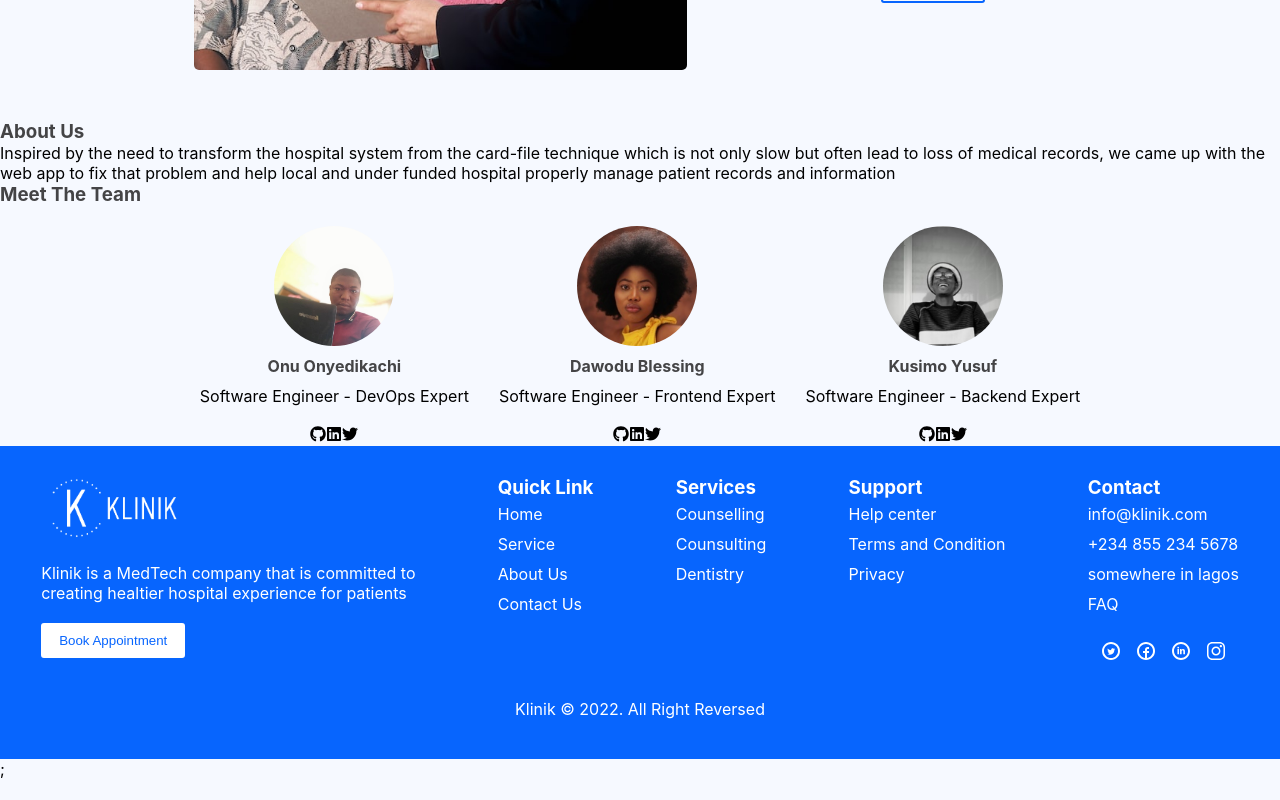
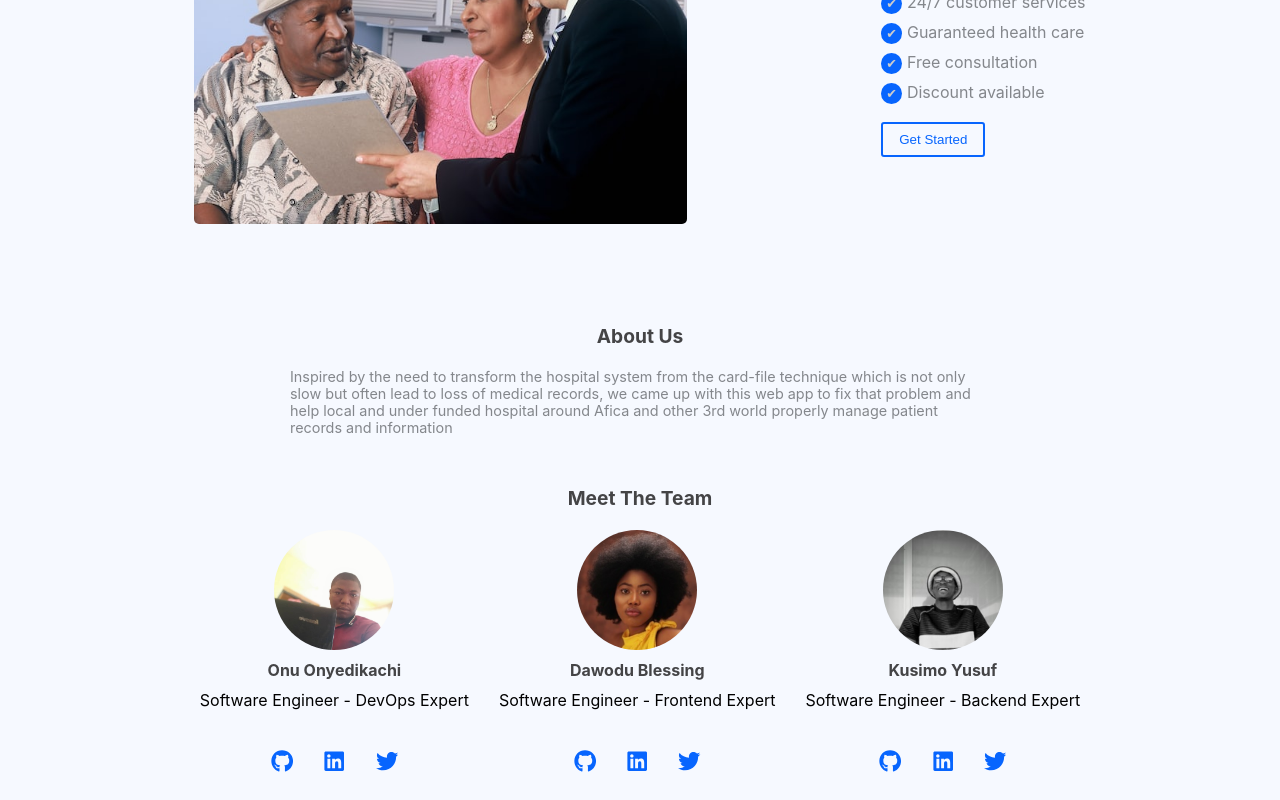
Before and after one commit to St-Pardon/klinik, a React (Create React App) app in the folder client/: page / in a window 1280 px wide. Shown: the part 1240-2040 px from the top of the page. Before the commit the page ends 2019 px from the top, so only its background shows below. Built offline with nearby package versions, Linux system fonts and the light colour scheme.

Commit message:
:hammer: updated Landing page

```diff
--- a/client/src/Landing-Page/landingPage.jsx
+++ b/client/src/Landing-Page/landingPage.jsx
@@ -92,11 +92,11 @@ const LandingPage = () => {
           </Figure>
         </Section>
         <Section peek>
-          <SecHeading service>Take a Peek</SecHeading>
+          <SecHeading peek>Take a Peek</SecHeading>
           <ProductComponent />
         </Section>
         <section id="service">
-          <SecHeading service>Our Services</SecHeading>
+          <SecHeading center>Our Services</SecHeading>
           <ServicesContainer>
             <Service>
               <Icon service>
@@ -146,18 +146,19 @@ const LandingPage = () => {
             </div>
           </WhyUs>
         </section>
-        <section id="#about-us">
-          <SecHeading>About Us</SecHeading>
-          <p>
+        <section id="about-us" style={{ margin: "50px 0" }}>
+          <SecHeading center>About Us</SecHeading>
+          <Para about>
             Inspired by the need to transform the hospital system from the
             card-file technique which is not only slow but often lead to loss of
-            medical records, we came up with the web app to fix that problem and
-            help local and under funded hospital properly manage patient records
-            and information
-          </p>
-
-          <SecHeading>Meet The Team</SecHeading>
-          <TeamComponent />
+            medical records, we came up with this web app to fix that problem
+            and help local and under funded hospital around Afica and other 3rd
+            world properly manage patient records and information
+          </Para>
+          <div style={{ margin: "50px 0" }}>
+            <SecHeading center>Meet The Team</SecHeading>
+            <TeamComponent />
+          </div>
         </section>
       </Main>
       <Footer>
@@ -171,7 +172,7 @@ const LandingPage = () => {
               <br />
               creating healtier hospital experience for patients
             </p>
-            <Button alt>Book Appointment</Button>
+            <Button alt>Request Demo</Button>
           </div>
           <div>
             <h3>Quick Link</h3>
--- a/client/src/Landing-Page/landingPage.styled.jsx
+++ b/client/src/Landing-Page/landingPage.styled.jsx
@@ -69,6 +69,14 @@ export const Service = styled.div`
 export const Para = styled.p`
   color: #84878c;
   font-size: 0.9rem;
+
+   ${(props) =>
+    props.about &&
+    css`
+      max-width: 700px;
+      width: 100%;
+      margin: 20px auto
+    `}
 `;
 
 export const WhyUs = styled.div`
--- a/client/src/components/heading/heading.component.jsx
+++ b/client/src/components/heading/heading.component.jsx
@@ -31,11 +31,17 @@ export const SubHeading = styled.h4`
 
 export const SecHeading = styled.h3`
   color: #444446;
+  font-size: 1.2rem;
   ${(props) =>
-    props.service &&
+    props.center &&
     css`
       text-align: center;
-      font-size: 1.2rem;
+    `}
+  ${(props) =>
+    props.peek &&
+    css`
+      text-align: center;
+      color: #FFF;
     `}
   ${(props) =>
     props.name &&
--- a/client/src/components/icon/icon.styled.jsx
+++ b/client/src/components/icon/icon.styled.jsx
@@ -49,6 +49,16 @@ export const Icon = styled.div`
       align-items: center;
     `}
     ${(props) =>
+    props.team &&
+    css`
+      font-size: 1.4rem;
+      color: #0765fe;
+      display: flex;
+      gap: 30px;
+      align-items: center;
+      margin: 20px auto;
+    `}
+    ${(props) =>
     props.add &&
     css`
       position: fixed;
--- a/client/src/components/product/product.component.jsx
+++ b/client/src/components/product/product.component.jsx
@@ -1,5 +1,6 @@
 import React, { useState, useRef } from "react";
 import { Figure, Img } from "../img/img.styled";
+import vid from '../../assets/demo.demo.webm'
 
 const ProductComponent = () => {
   const [isDown, setIsDown] = useState(false);
@@ -25,6 +26,10 @@ const ProductComponent = () => {
         slider1.current.scrollLeft = scrollLeft - walk;
       }}
     >
+      <video controls>
+        <source src={vid} type="video/webm" />
+        not compartible
+      </video>
       <Figure>
         <Img src="" alt="Product Screenshot" />
         <figcaption></figcaption>
```
Also changed, not shown: client/src/api/req.api.js (deleted, +0 -32 lines).
